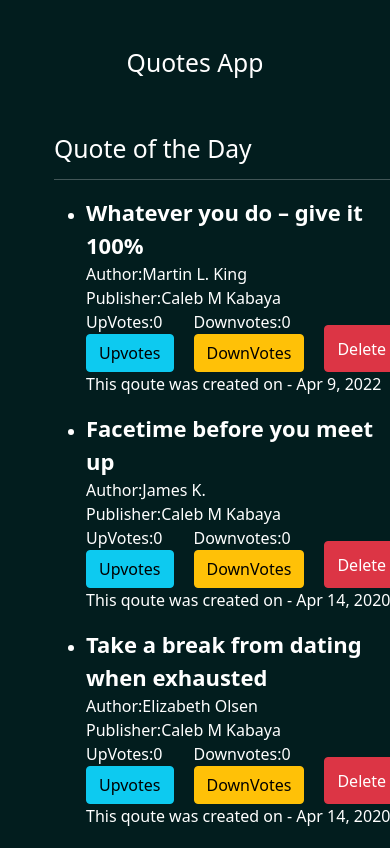
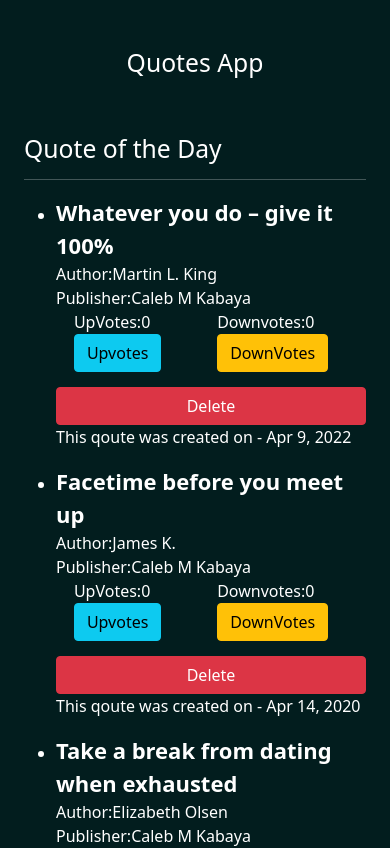
Before and after one commit to CalebKabaya/Qoutes-App, an Angular app: page / in a window 390 px wide. Shown: the top 848 px of the page. Built offline with nearby package versions, Linux system fonts and the light colour scheme.

Commit message:
st:edited media query

```diff
--- a/src/app/quotes/quotes.component.css
+++ b/src/app/quotes/quotes.component.css
@@ -36,8 +36,14 @@
   @media only screen and (max-width: 418px) {
     #cols{
         width: 100%;
+        margin: 0 0;
+
     }
     #main{
         width: 100%;
     }
+    .arrange-btn{
+        width: 100%;
+        flex-direction: column;
+    }
   }
```
Also changed, not shown: 1 other file (tests, documents, lock files or other folders).
